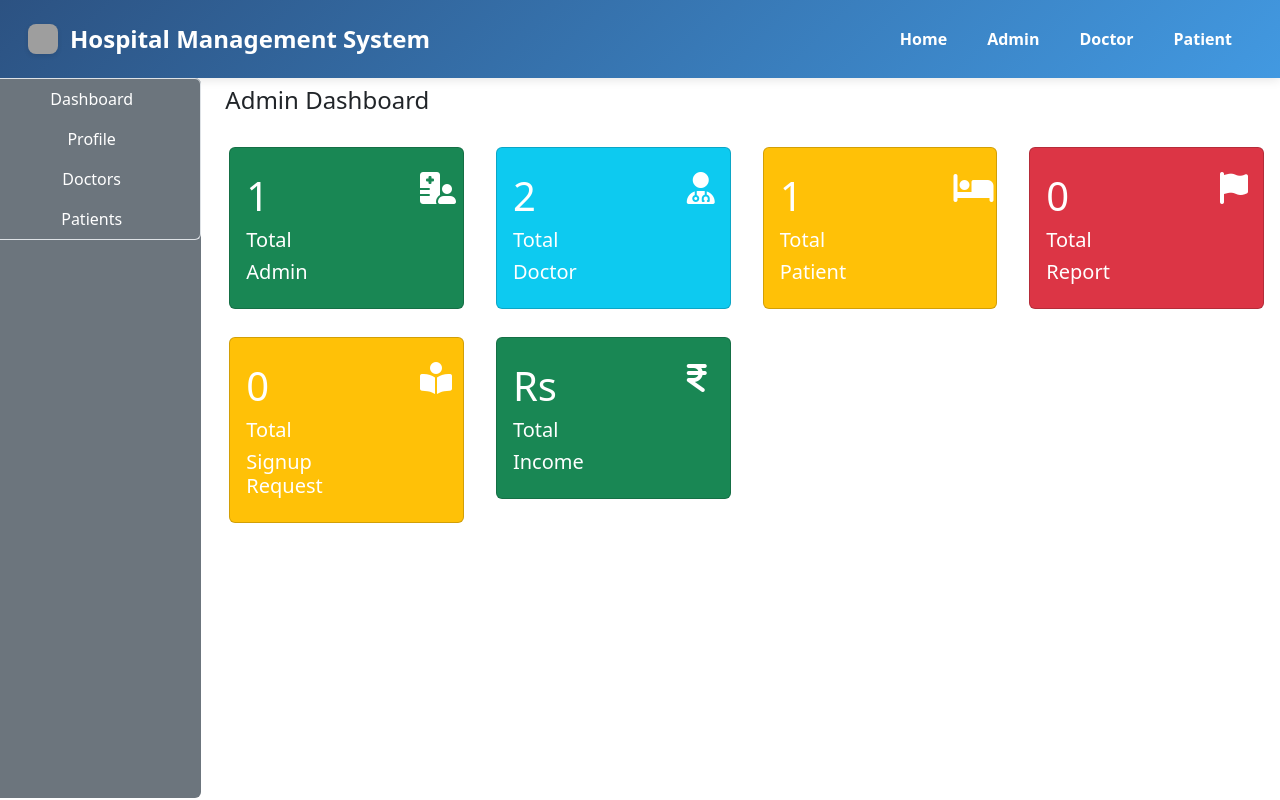
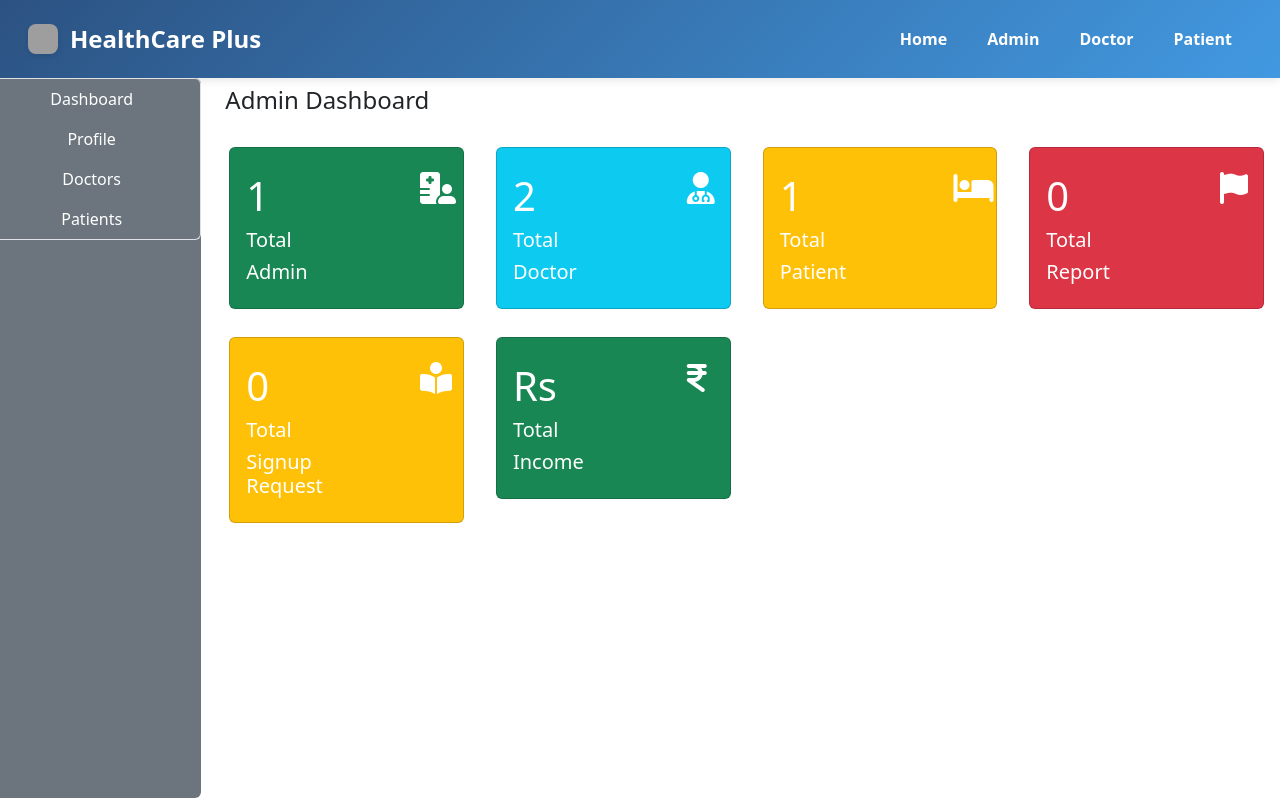
Before and after one commit to blitzbugg/HMS, a PHP site: page /admin/index.php in a window 1280 px wide. Run offline with PHP 8.4, Linux system fonts and the light colour scheme; data comes from the database, SQL or seed files in the repository; data that the repository does not hold is empty; some libraries are stand-ins or nearby versions; grey boxes are pictures that could not be loaded.

Commit message:
Changed the name of the navbar

```diff
--- a/include/header.php
+++ b/include/header.php
@@ -74,7 +74,7 @@
         <div class="container-fluid">
             <a class="navbar-brand text-white fs-4 fw-bold" href="./index.php">
                 <img src="https://t4.ftcdn.net/jpg/05/75/22/77/240_F_575227735_ZjAc0cnqvCwzsfmsuEuKUW847J0JIGXU.jpg" alt="Logo" width="30" height="30" class="d-inline-block">
-                Hospital Management System
+                HealthCare Plus
             </a>
 
             <button class="navbar-toggler" type="button" data-bs-toggle="collapse" data-bs-target="#navbarNav">
```
